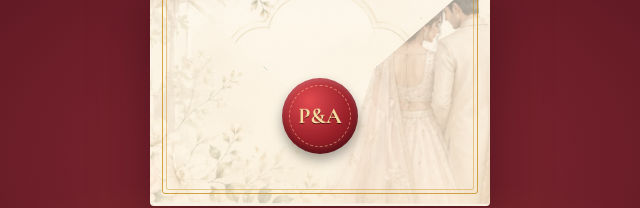
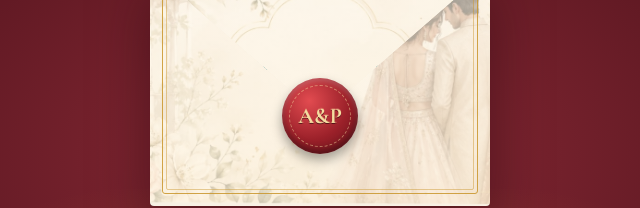
Before and after one commit to theshaadistory/ankita-pratik-wedding-en, a plain HTML site: page index.html in a window 1280 px wide. Shown: the part 243-451 px from the top of the page, 320-960 px from the left. Drawn offline with nearby package versions, Linux system fonts and the light colour scheme; animation ran at ten frames a second.

Commit message:
Add files via upload

```diff
--- a/index.html
+++ b/index.html
@@ -502,7 +502,7 @@ footer .fp{animation:fpglow 4.5s ease-in-out infinite alternate}
       </div>
       <span class="ring" id="ring"></span>
       <span class="burst" id="burst"></span>
-      <button class="seal" id="seal" type="button" aria-label="Press the seal to open the invitation">P&amp;A</button>
+      <button class="seal" id="seal" type="button" aria-label="Press the seal to open the invitation">A&amp;P</button>
     </div>
   </div>
   <p class="intro-hint" id="intro-hint"><span class="hint-1">You're Invited</span><span class="hint-2">Tap the envelope to open your invitation</span></p>
```
